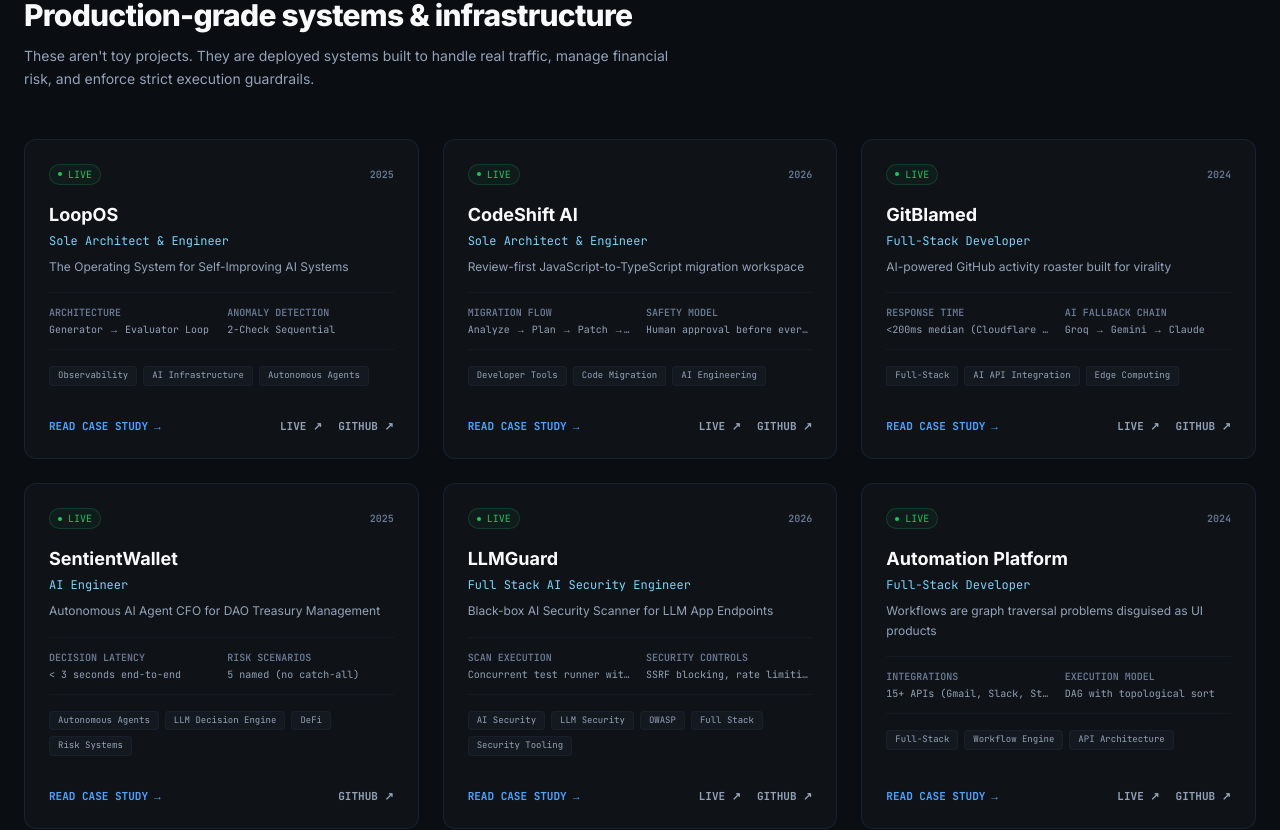
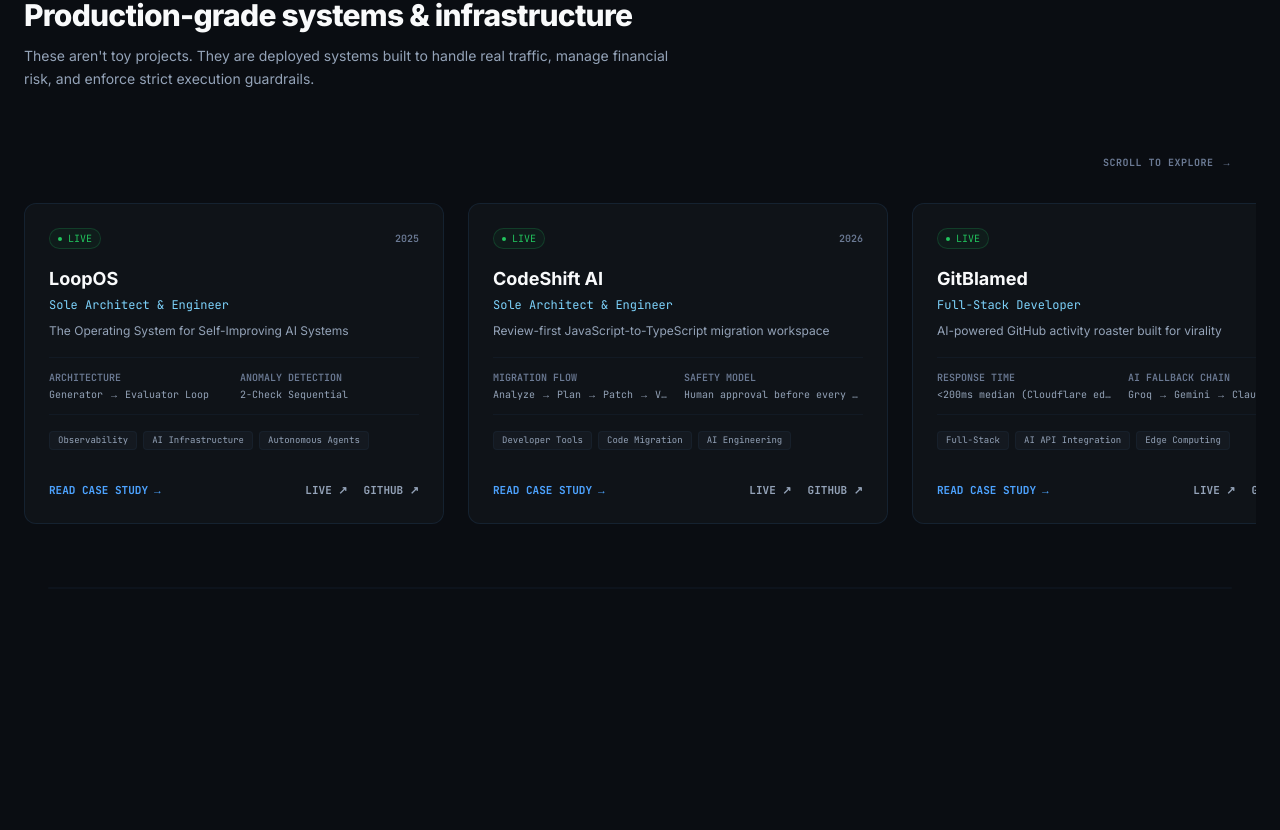
Before and after one commit to vaibhav7506/Portfolio, a Next.js app: page / in a window 1280 px wide. Shown: the part 1707-2537 px from the top of the page. Built offline with nearby package versions, Linux system fonts and the light colour scheme.

Commit message:
feat: horizontal scroll-jacked carousel for featured projects (desktop, reduced-motion safe) and MagnetButton

```diff
--- /dev/null
+++ b/src/components/projects/HorizontalProjectScroll.tsx
@@ -0,0 +1,136 @@
+"use client"
+
+import { useLayoutEffect, useRef, useState } from "react"
+import gsap from "gsap"
+import { ScrollTrigger } from "gsap/ScrollTrigger"
+import { Project } from "@/lib/projects"
+import { ProjectCard } from "./ProjectCard"
+
+gsap.registerPlugin(ScrollTrigger)
+
+interface HorizontalProjectScrollProps {
+  projects: Project[]
+}
+
+/**
+ * Pins the section and drives a horizontal track from vertical scroll —
+ * an Awwwards/FWA-style "control panel" reveal for featured projects.
+ *
+ * Desktop-only (>=1024px) and respects prefers-reduced-motion via
+ * gsap.matchMedia(); everything below that (or with reduced motion on)
+ * falls back to a plain horizontally-swipeable row with native touch
+ * scroll and no pin — scroll-jacking on mobile fights the user's
+ * natural vertical scroll, so the fallback is necessary, not optional.
+ */
+export function HorizontalProjectScroll({ projects }: HorizontalProjectScrollProps) {
+  const sectionRef = useRef<HTMLElement>(null)
+  const trackRef = useRef<HTMLDivElement>(null)
+  const progressRef = useRef<HTMLDivElement>(null)
+  const hintRef = useRef<HTMLDivElement>(null)
+  const [pinned, setPinned] = useState(false)
+
+  useLayoutEffect(() => {
+    if (!sectionRef.current || !trackRef.current) return
+
+    const mm = gsap.matchMedia()
+
+    mm.add(
+      {
+        isDesktop: "(min-width: 1024px) and (prefers-reduced-motion: no-preference)",
+      },
+      (context) => {
+        const { isDesktop } = context.conditions as { isDesktop: boolean }
+        if (!isDesktop) return
+
+        setPinned(true)
+
+        const track = trackRef.current!
+        const section = sectionRef.current!
+
+        // Distance the track needs to travel: total scroll width minus
+        // one viewport's worth (the last card ends flush, no overshoot).
+        const getScrollDistance = () => Math.max(track.scrollWidth - section.clientWidth, 0)
+
+        const tween = gsap.to(track, {
+          x: () => -getScrollDistance(),
+          ease: "none",
+          scrollTrigger: {
+            trigger: section,
+            start: "top top",
+            end: () => `+=${getScrollDistance()}`,
+            scrub: 0.6,
+            pin: true,
+            anticipatePin: 1,
+            invalidateOnRefresh: true,
+            onUpdate: (self) => {
+              if (progressRef.current) {
+                progressRef.current.style.transform = `scaleX(${self.progress})`
+              }
+              if (hintRef.current) {
+                gsap.to(hintRef.current, {
+                  opacity: self.progress > 0.06 ? 0 : 1,
+                  duration: 0.3,
+                  overwrite: "auto",
+                })
+              }
+            },
+          },
+        })
+
+        return () => {
+          tween.scrollTrigger?.kill()
+          tween.kill()
+        }
+      }
+    )
+
+    return () => mm.revert()
+  }, [projects])
+
+  // Fallback classes: plain swipeable row when not pinned (mobile / reduced-motion)
+  const trackClasses = pinned
+    ? "flex gap-6 will-change-transform"
+    : "flex gap-6 overflow-x-auto snap-x snap-mandatory pb-4 -mx-6 px-6 [-webkit-overflow-scrolling:touch] [scrollbar-width:thin]"
+
+  return (
+    <section
+      ref={sectionRef}
+      className="relative w-full overflow-hidden py-12 md:py-16"
+      aria-label="Featured projects, horizontal scroll"
+    >
+      <div ref={trackRef} className={trackClasses}>
+        {projects.map((project) => (
+          <div
+            key={project.slug}
+            className={`w-[85vw] sm:w-[420px] shrink-0 ${pinned ? "" : "snap-start"}`}
+          >
+            <ProjectCard project={project} />
+          </div>
+        ))}
+      </div>
+
+      {/* Progress bar — only meaningful once pinned */}
+      {pinned && (
+        <div className="absolute bottom-6 left-6 right-6 h-[2px] bg-border/40 rounded-full overflow-hidden">
+          <div
+            ref={progressRef}
+            className="h-full w-full bg-accent origin-left rounded-full"
+            style={{ transform: "scaleX(0)" }}
+          />
+        </div>
+      )}
+
+      {/* Disorientation cue — pinned horizontal sections need to explain
+          why vertical scroll suddenly stopped moving the page */}
+      {pinned && (
+        <div
+          ref={hintRef}
+          className="absolute top-4 right-6 flex items-center gap-2 font-mono text-[10px] font-bold text-text-3 uppercase tracking-wider pointer-events-none"
+        >
+          <span>Scroll to explore</span>
+          <span className="animate-pulse">→</span>
+        </div>
+      )}
+    </section>
+  )
+}
--- a/src/components/sections/ContactSection.tsx
+++ b/src/components/sections/ContactSection.tsx
@@ -1,5 +1,6 @@
 "use client"
 import { AvailabilityWidget } from "@/components/ui/AvailabilityWidget"
+import { MagneticButton } from "@/components/ui/MagneticButton"
 
 export function ContactSection() {
   return (
@@ -19,30 +20,39 @@
 
         {/* Call to action */}
          <div className="pt-2 flex flex-col items-center gap-4">
-          <a href="https://mail.google.com/mail/?view=cm&to=vs7977722@gmail.com&subject=Opportunity%20via%20Portfolio&body=Hi%20Vaibhav%2C"
+          <MagneticButton
+            href="https://mail.google.com/mail/?view=cm&to=vs7977722@gmail.com&subject=Opportunity%20via%20Portfolio&body=Hi%20Vaibhav%2C"
             target="_blank"
+            strength={20}
+            radius={90}
             className="inline-flex items-center justify-center px-8 py-3.5 font-mono text-xs font-bold tracking-wider rounded-md bg-accent text-bg hover:bg-accent/90 hover:scale-[1.02] active:scale-[0.98] transition-all duration-150"
           >
             SEND ME AN EMAIL →
-          </a>
+          </MagneticButton>
            <div className="flex items-center gap-3 font-mono text-[11px]">
             <div>
-            <a  href="/Vaibhav_resume.pdf"
+            <MagneticButton
+              href="/Vaibhav_resume.pdf"
               target="_blank"
               rel="noopener noreferrer"
+              strength={12}
+              radius={60}
               className="inline-flex items-center gap-1.5 px-4 py-2 rounded-md border border-border bg-surface hover:bg-hover hover:text-accent hover:border-accent/40 transition-all duration-150 font-bold tracking-wider"
             >
               RESUME (SWE) ↓
-            </a>
+            </MagneticButton>
             </div>
              <div>
-            <a  href="/Vaibhav_AIML_resume.pdf"
+            <MagneticButton
+              href="/Vaibhav_AIML_resume.pdf"
               target="_blank"
               rel="noopener noreferrer"
+              strength={12}
+              radius={60}
               className="inline-flex items-center gap-1.5 px-4 py-2 rounded-md border border-border bg-surface hover:bg-hover hover:text-accent hover:border-accent/40 transition-all duration-150 font-bold tracking-wider"
             >
               RESUME (AI/ML) ↓
-            </a>
+            </MagneticButton>
             </div>
           </div>
         </div>
--- a/src/components/sections/ProjectsSection.tsx
+++ b/src/components/sections/ProjectsSection.tsx
@@ -5,6 +5,7 @@
 import { ScrollTrigger } from "gsap/ScrollTrigger"
 import { projects } from "@/lib/projects"
 import { ProjectCard } from "../projects/ProjectCard"
+import { HorizontalProjectScroll } from "../projects/HorizontalProjectScroll"
 
 gsap.registerPlugin(ScrollTrigger)
 ScrollTrigger.config({ ignoreMobileResize: true })
@@ -67,12 +68,9 @@
         </p>
       </div>
 
-      {/* Featured Projects Grid */}
-      <div className="grid grid-cols-1 md:grid-cols-2 lg:grid-cols-3 gap-6">
-        {featuredProjects.map((project) => (
-          <ProjectCard key={project.slug} project={project} />
-        ))}
-      </div>
+      {/* Featured Projects — horizontal scroll-jacked track on desktop,
+          swipeable row on mobile / reduced-motion */}
+      <HorizontalProjectScroll projects={featuredProjects} />
 
       {/* Remaining Projects Section */}
       {remainingProjects.length > 0 && (
@@ -92,3 +90,40 @@
     </section>
   )
 }
+
+
+
+//   useEffect(() => {
+//      if (window.innerWidth < 768) return
+//   const ctx = gsap.context(() => {
+//     gsap.from(headingRef.current, {
+//       y: 40,
+//       opacity: 0,
+//       duration: 0.8,
+//       ease: "power3.out",
+//       scrollTrigger: {
+//         trigger: headingRef.current,
+//         start: "top 80%",
+//         toggleActions: "play none none none",
+//       },
+//     })
+
+//     const cards = document.querySelectorAll(".project-card")
+//     if (cards.length > 0) {
+//       gsap.from(cards, {
+//         y: 60,
+//         opacity: 0,
+//         duration: 0.7,
+//         stagger: 0.12,
+//         ease: "power3.out",
+//         scrollTrigger: {
+
+//           start: "top 80%",
+//           toggleActions: "play none reset none",
+//         },
+//       })
+//     }
+//   }, sectionRef)
+
+//   return () => ctx.revert()
+// }, [])
--- /dev/null
+++ b/src/components/ui/MagneticButton.tsx
@@ -0,0 +1,97 @@
+"use client"
+
+import { useRef, MouseEvent, ReactNode } from "react"
+import gsap from "gsap"
+
+interface MagneticButtonProps {
+  children: ReactNode
+  href: string
+  className?: string
+  target?: string
+  rel?: string
+  /** Max pixel offset the button can be pulled toward the cursor. */
+  strength?: number
+  /** Radius (px) around the button center where the magnetic pull activates. */
+  radius?: number
+}
+
+/**
+ * Wraps an <a> CTA with a magnetic hover effect: the button subtly pulls
+ * toward the cursor as it enters `radius`, and snaps back on mouse-leave.
+ * Uses gsap.quickTo for a performant, interrupt-safe tween (no animation
+ * queue buildup on rapid mouse movement).
+ */
+export function MagneticButton({
+  children,
+  href,
+  className,
+  target,
+  rel,
+  strength = 16,
+  radius = 70,
+}: MagneticButtonProps) {
+  const ref = useRef<HTMLAnchorElement>(null)
+  const xTo = useRef<ReturnType<typeof gsap.quickTo> | null>(null)
+  const yTo = useRef<ReturnType<typeof gsap.quickTo> | null>(null)
+
+  const getTweens = () => {
+    if (!ref.current) return null
+    if (!xTo.current) {
+      xTo.current = gsap.quickTo(ref.current, "x", {
+        duration: 0.5,
+        ease: "power3.out",
+      })
+    }
+    if (!yTo.current) {
+      yTo.current = gsap.quickTo(ref.current, "y", {
+        duration: 0.5,
+        ease: "power3.out",
+      })
+    }
+    return { x: xTo.current, y: yTo.current }
+  }
+
+  const handleMouseMove = (e: MouseEvent<HTMLAnchorElement>) => {
+    if (!ref.current) return
+    const tweens = getTweens()
+    if (!tweens) return
+
+    const rect = ref.current.getBoundingClientRect()
+    const centerX = rect.left + rect.width / 2
+    const centerY = rect.top + rect.height / 2
+    const distX = e.clientX - centerX
+    const distY = e.clientY - centerY
+    const distance = Math.sqrt(distX * distX + distY * distY)
+
+    if (distance < radius) {
+      const pullX = (distX / radius) * strength
+      const pullY = (distY / radius) * strength
+      tweens.x(pullX)
+      tweens.y(pullY)
+    } else {
+      tweens.x(0)
+      tweens.y(0)
+    }
+  }
+
+  const handleMouseLeave = () => {
+    const tweens = getTweens()
+    tweens?.x(0)
+    tweens?.y(0)
+  }
+
+  return (
+    <a
+      ref={ref}
+      href={href}
+      target={target}
+      rel={rel}
+      className={className}
+      onMouseMove={handleMouseMove}
+      onMouseLeave={handleMouseLeave}
+      style={{ display: "inline-block", willChange: "transform" }}
+    >
+      {children}
+    </a>
+  )
+}
--- a/src/components/ui/Navbar.tsx
+++ b/src/components/ui/Navbar.tsx
@@ -3,6 +3,7 @@
 import { useState, useEffect } from "react"
 import Link from "next/link"
 import { CommandPalette } from "@/components/ui/CommandPalette"
+import { MagneticButton } from "@/components/ui/MagneticButton"
 
 const links = [
   { label: 'Work', href: '/#work' },
@@ -45,13 +46,13 @@
         {links.map((link) => {
           if (link.accent) {
             return (
-              <a
+              <MagneticButton
                 key={link.label}
                 href={link.href}
                 className="px-3 py-1 text-xs font-mono font-semibold rounded-md border border-accent bg-accent-dim hover:bg-accent hover:text-bg transition-all duration-150"
               >
                 {link.label}
-              </a>
+              </MagneticButton>
             )
           }
           if (link.external) {
@@ -82,12 +83,13 @@
       {/* Mobile view showing only Hire Me */}
       <div className="flex md:hidden">
 
-        <a href="https://mail.google.com/mail/?view=cm&to=vs7977722@gmail.com&subject=Opportunity%20via%20Portfolio&body=Hi%20Vaibhav%2C"
-         target="_blank"
+        <MagneticButton
+          href="https://mail.google.com/mail/?view=cm&to=vs7977722@gmail.com&subject=Opportunity%20via%20Portfolio&body=Hi%20Vaibhav%2C"
+          target="_blank"
           className="px-3 py-1 text-xs font-mono font-semibold rounded-md border border-accent bg-accent-dim hover:bg-accent hover:text-bg transition-all duration-150"
         >
           Hire Me →
-        </a>
+        </MagneticButton>
       </div>
     </nav>
   )
```
